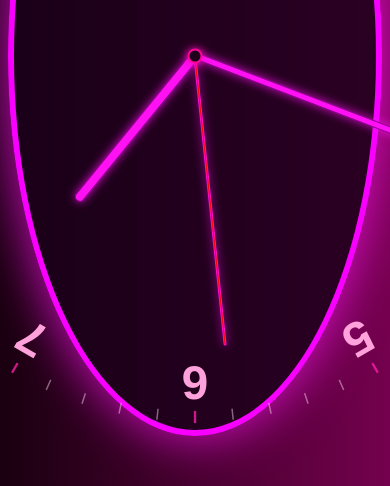
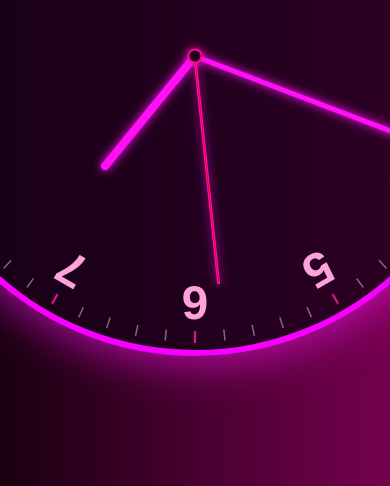
Before and after one commit to originalsidd/Modern-Clock, a plain HTML site: page index.html in a window 390 px wide. Shown: the part 374-860 px from the top of the page. Drawn offline with Linux system fonts and the light colour scheme.

```diff
--- a/styles.css
+++ b/styles.css
@@ -17,10 +17,10 @@ body {
 
 .clock {
 	position: relative;
-	width: 90vh;
-	height: 90vh;
-	min-height: 300px;
-	min-width: 300px;
+	height: 600px;
+	width: 600px;
+	min-height: 600px;
+	min-width: 600px;
 	background-color: rgba(25, 0, 26, 0.8);
 	border-radius: 50%;
 	border: 6px rgb(247, 0, 255);
```
